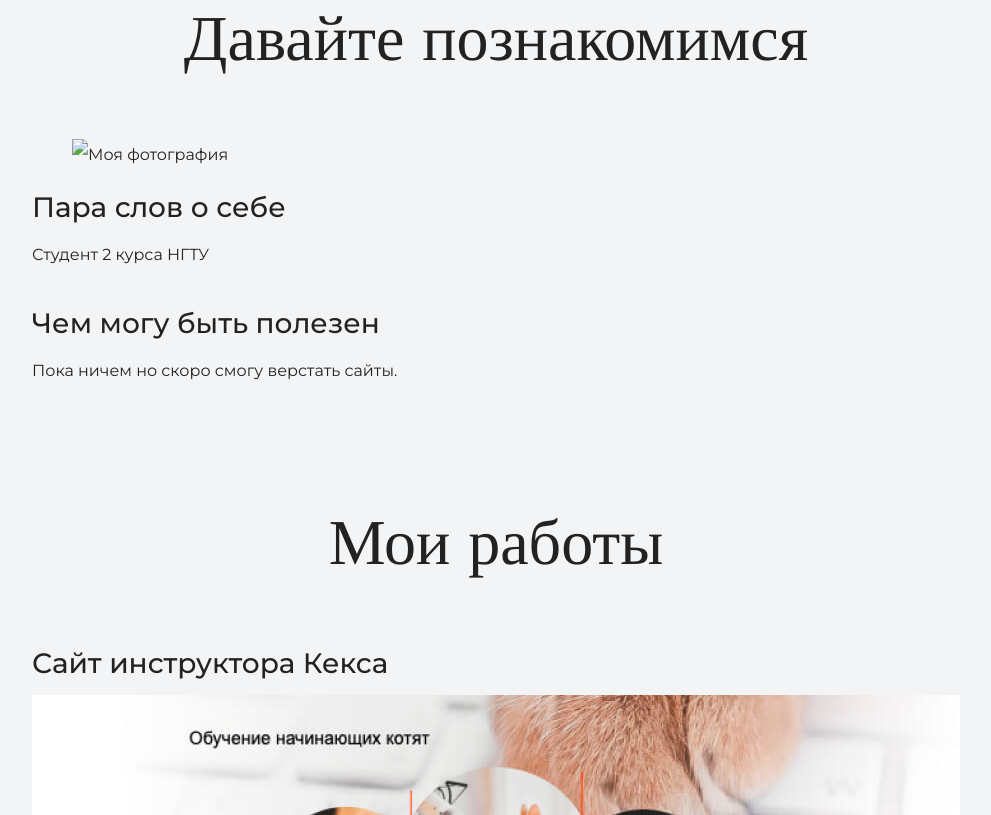
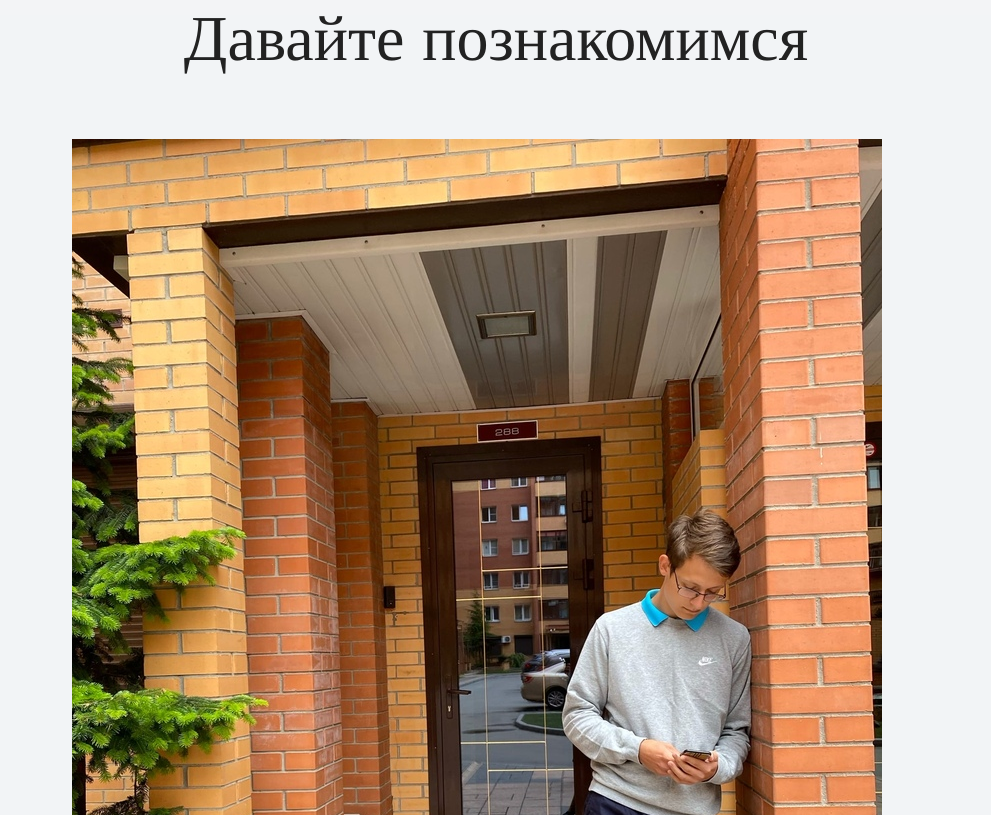
Before and after one commit to vizardrush/my-site, a plain HTML site: page index.html in a window 1280 px wide. Shown: the part 1065-1880 px from the top of the page, without its empty margins (144-1135 px from the left). Drawn offline with nearby package versions, Linux system fonts and the light colour scheme.

Commit message:
Добавление моей фотки

```diff
--- a/index.html
+++ b/index.html
@@ -25,7 +25,7 @@
 	<div class="container">
       <h2 class="subheading">Давайте познакомимся</h2>
 	  <figure>
-         <img src="files/user.jpg" alt="Моя фотография">
+         <img src="files/igoryan.jpg" alt="Моя фотография">
 	  </figure>
       <h3>Пара слов о себе</h3>
       <p>Студент 2 курса НГТУ</p>
```
